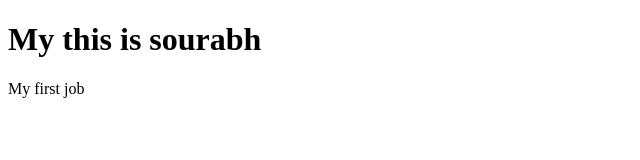
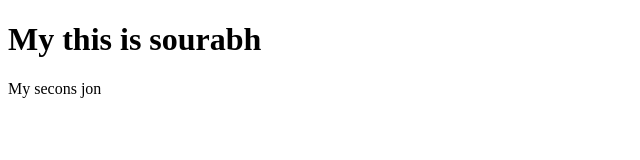
Before and after one commit to Sourabhf4/shanu, a plain HTML site: page index.html in a window 1280 px wide. Shown: the full height of the page, 0-640 px from the left. Drawn offline with Linux system fonts and the light colour scheme.

Commit message:
Update index.html

```diff
--- a/index.html
+++ b/index.html
@@ -6,7 +6,7 @@
 <body>
 
 <h1>My this is sourabh</h1>
-<p>My first job </p>
+<p>My secons jon</p>
 
 </body>
 </html>
```
